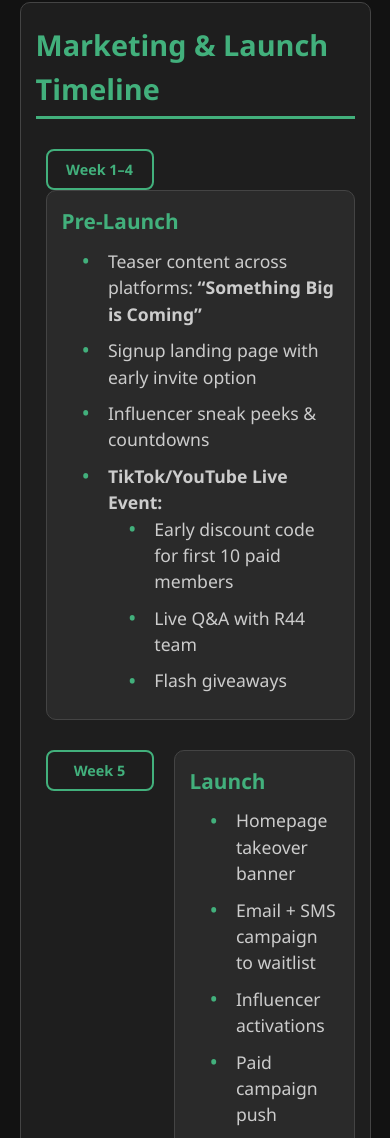
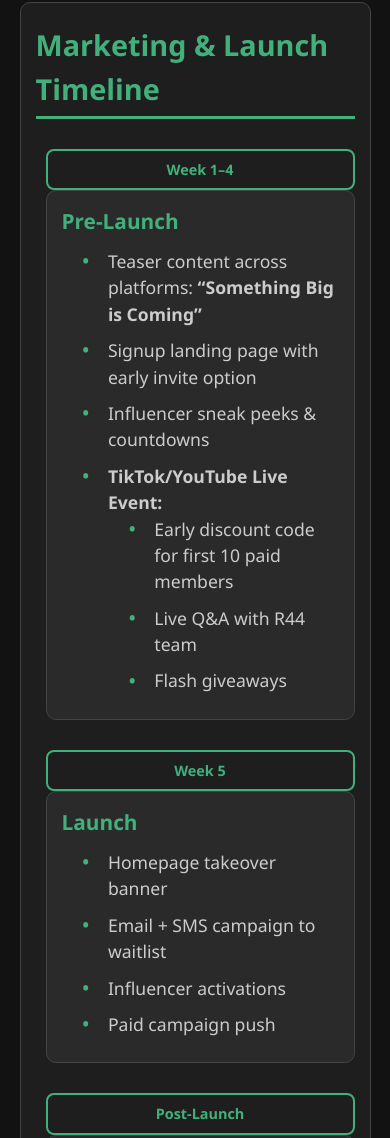
Before and after one commit to Supreet-kaur3103/R44-Performance, a plain HTML site: page index.html in a window 390 px wide. Shown: the part 4072-5210 px from the top of the page. Drawn offline with Linux system fonts and the light colour scheme.

Commit message:
index.html

```diff
--- a/index.html
+++ b/index.html
@@ -682,6 +682,7 @@ footer {
   .timeline-marker {
     min-width: 80px;
     font-size: 0.9rem;
+    margin:auto;
   }
   .timeline-content {
     padding: 15px;
@@ -690,7 +691,7 @@ footer {
     padding: 20px 15px;
   }
   .timeline-item{
-    flex-wrap: wrap;
+    display:block;
   }
 }
 
```
